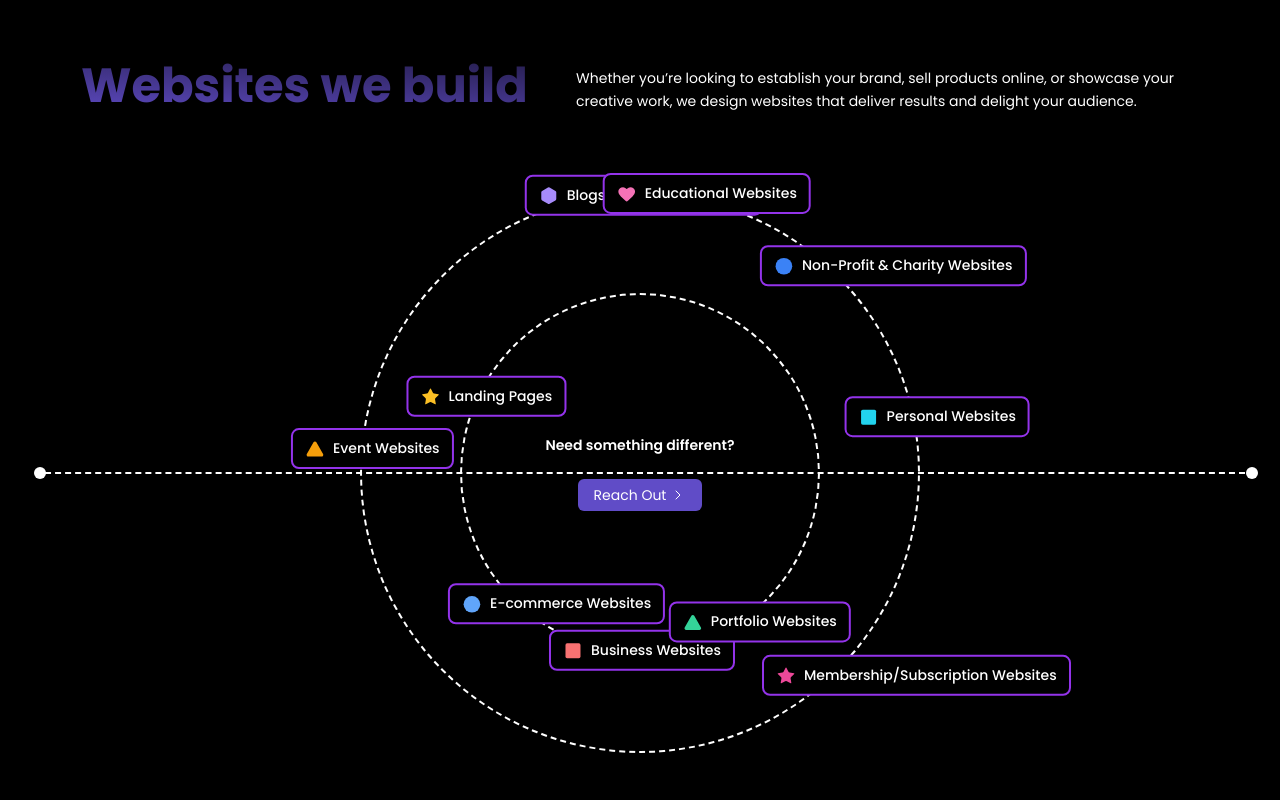
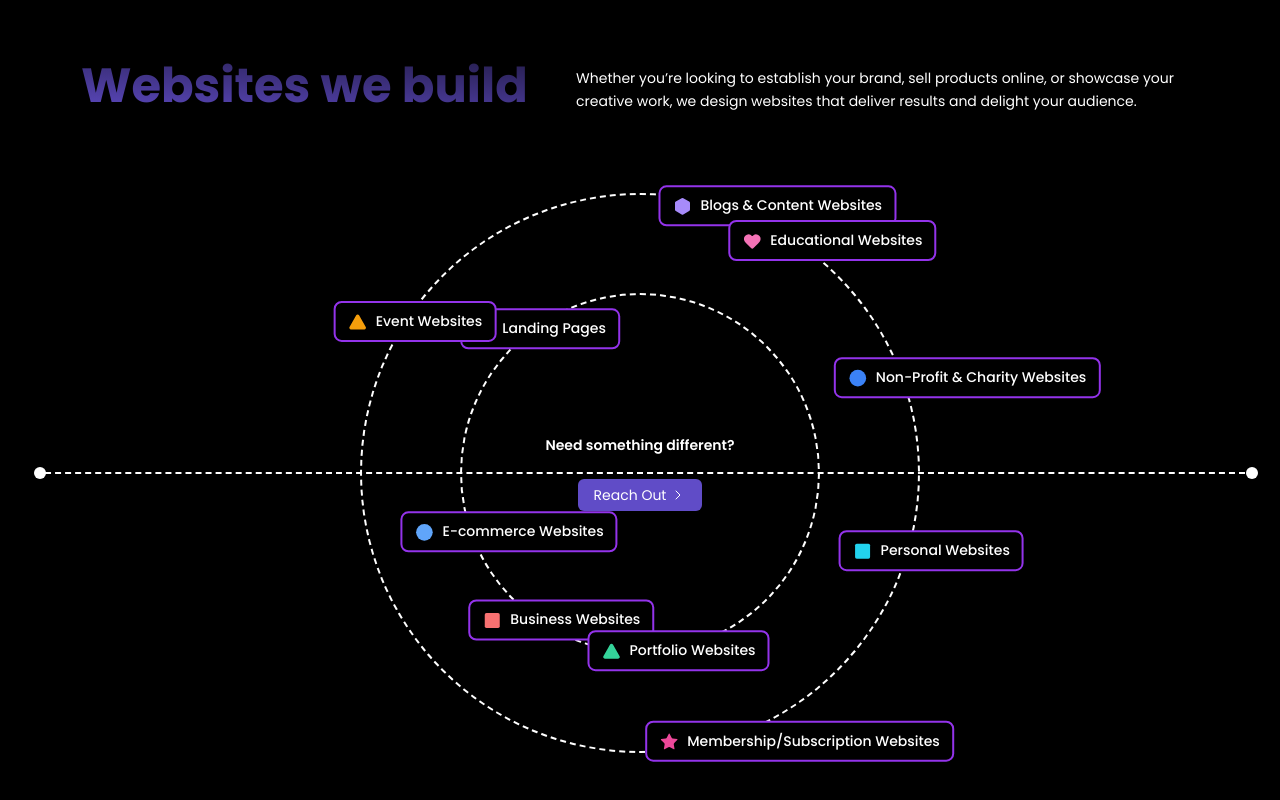
Before and after one commit to khaleedcodes/nimor, a React (Vite) app in the folder client/: page / in a window 1280 px wide. Shown: the part 2200-3000 px from the top of the page. Built offline with nearby package versions, Linux system fonts and the light colour scheme; a web font is replaced by a local one.

Commit message:
added new cts

```diff
--- a/client/src/pages/landing-page/WebsiteOrbit.tsx
+++ b/client/src/pages/landing-page/WebsiteOrbit.tsx
@@ -1,10 +1,11 @@
-import { useEffect, useState } from "react";
+import { useEffect, useState, useRef } from "react";
 import {
   motion,
   useMotionValue,
   useTransform,
   animate,
   useSpring,
+  MotionValue,
 } from "framer-motion";
 import {
   Circle,
@@ -16,8 +17,6 @@ import {
   ArrowRight,
   ChevronRight,
 } from "lucide-react";
-import ActiveDot from "@/components/ActiveDot";
-import { Link } from "react-router-dom";
 import Button from "@/components/Button";
 
 interface WebsiteType {
@@ -117,6 +116,131 @@ const baseRingRadii: Record<1 | 2, number> = {
   2: 280,
 };
 
+const OrbitItem = ({
+  item,
+  radius,
+  baseRotation,
+  hoverProgress,
+  scaleFactor,
+  isHoveringItem,
+  setIsHoveringItem,
+}: {
+  item: WebsiteType;
+  radius: number;
+  baseRotation: MotionValue<number>;
+  hoverProgress: MotionValue<number>;
+  scaleFactor: number;
+  isHoveringItem: string | null;
+  setIsHoveringItem: (name: string | null) => void;
+}) => {
+  const combinedAngle = useTransform(
+    [baseRotation, hoverProgress],
+    (values: number[]) => {
+      const rot = values[0] as number;
+      const hover = values[1] as number;
+      const continuousAngle = rot + item.angle;
+      const fixedAngle = item.angle;
+      return continuousAngle * (1 - hover) + fixedAngle * hover;
+    }
+  );
+
+  const springAngle = useSpring(combinedAngle, {
+    stiffness: 150,
+    damping: 30,
+  });
+
+  const x = useTransform(
+    springAngle,
+    (a: number) => Math.cos((a * Math.PI) / 180) * radius
+  );
+  const y = useTransform(
+    springAngle,
+    (a: number) => Math.sin((a * Math.PI) / 180) * radius
+  );
+
+  const Icon = item.Icon;
+
+  return (
+    <motion.div
+      className="absolute group"
+      style={{
+        left: "50%",
+        top: "50%",
+        x,
+        y,
+        translateX: scaleFactor < 0.7 ? "-50px" : "-70px",
+        translateY: scaleFactor < 0.7 ? "-16px" : "-22px",
+        zIndex: isHoveringItem === item.name ? 100 : 10,
+      }}
+      initial={{ opacity: 0, scale: 0.8 }}
+      animate={{ opacity: 1, scale: 1 }}
+      transition={{ duration: 0.3, ease: "easeOut" }}
+      whileHover={{ scale: 1.05 }}
+      onHoverStart={() => setIsHoveringItem(item.name)}
+      onHoverEnd={() => setIsHoveringItem(null)}
+    >
+      <div
+        className="absolute bottom-full mb-2 left-1/2 -translate-x-1/2 bg-black text-white rounded-md opacity-0 scale-95 transition-all duration-300 ease-out group-hover:opacity-100 group-hover:scale-100 shadow-lg z-50 border"
+        style={{
+          padding: scaleFactor < 0.7 ? "6px 10px" : "8px 12px",
+          minWidth: scaleFactor < 0.7 ? 140 : 200,
+          fontSize: scaleFactor < 0.7 ? "0.65rem" : "0.75rem",
+        }}
+      >
+        {item.description}
+      </div>
+
+      <div
+        className="relative flex items-center gap-2 bg-black border-2 border-purple-600 rounded-lg cursor-pointer shadow-sm transition-all duration-300 ease-out group-hover:shadow-lg"
+        style={{
+          padding: scaleFactor < 0.7 ? "6px 8px" : "8px 12px",
+          minWidth: scaleFactor < 0.7 ? 110 : 140,
+        }}
+      >
+        <div
+          className="relative overflow-hidden"
+          style={{
+            width: scaleFactor < 0.7 ? 16 : 20,
+            height: scaleFactor < 0.7 ? 16 : 20,
+          }}
+        >
+          <div className="absolute inset-0 transition-all duration-300 ease-out group-hover:translate-x-[-100%] group-hover:opacity-0">
+            <Icon
+              size={scaleFactor < 0.7 ? 16 : 20}
+              stroke="none"
+              fill={item.color}
+            />
+          </div>
+          <div className="absolute inset-0 transition-all duration-300 ease-out translate-x-[100%] opacity-0 group-hover:translate-x-0 group-hover:opacity-100">
+            <ArrowRight
+              size={scaleFactor < 0.7 ? 16 : 20}
+              stroke="white"
+              fill="none"
+            />
+          </div>
+        </div>
+        <div
+          className="font-medium whitespace-nowrap"
+          style={{
+            userSelect: "none",
+            fontSize: scaleFactor < 0.7 ? "0.7rem" : "0.875rem",
+          }}
+        >
+          {item.name}
+        </div>
+      </div>
+
+      <div
+        className="absolute inset-0 rounded-lg opacity-0 transition-all duration-300 ease-out group-hover:opacity-100 pointer-events-none"
+        style={{
+          boxShadow: `0 0 20px ${item.color}`,
+          filter: "blur(2px)",
+        }}
+      />
+    </motion.div>
+  );
+};
+
 const WebsiteOrbit = () => {
   const baseRotation = useMotionValue(0);
   const hoverProgress = useMotionValue(0);
@@ -124,17 +248,34 @@ const WebsiteOrbit = () => {
   const [windowWidth, setWindowWidth] = useState<number | null>(null);
   const [isHoveringItem, setIsHoveringItem] = useState<string | null>(null);
 
+  // Use ref to track continuous rotation without modulo operations
+  const continuousRotation = useRef(0);
+  const animationRef = useRef<number | null>(null);
+
   useEffect(() => {
-    const controls = animate(baseRotation, 360, {
-      duration: 25,
-      repeat: Infinity,
-      ease: "linear",
-    });
-    return () => controls.stop();
-  }, [baseRotation]);
+    const startContinuousRotation = () => {
+      const animate = () => {
+        if (!isHovering) {
+          continuousRotation.current += 0.3; // Smooth rotation speed
+          baseRotation.set(continuousRotation.current);
+        }
+        animationRef.current = requestAnimationFrame(animate);
+      };
+      animationRef.current = requestAnimationFrame(animate);
+    };
+
+    startContinuousRotation();
+
+    return () => {
+      if (animationRef.current) {
+        cancelAnimationFrame(animationRef.current);
+      }
+    };
+  }, [baseRotation, isHovering]);
 
   useEffect(() => {
     animate(hoverProgress, isHovering ? 1 : 0, {
+      type: "spring",
       stiffness: 100,
       damping: 30,
       duration: 0.3,
@@ -221,114 +362,18 @@ const WebsiteOrbit = () => {
         ))}
 
         <div className="absolute inset-0 flex items-center justify-center z-40">
-          {websiteTypes.map((item) => {
-            const radius = ringRadii[item.ring];
-
-            const combinedAngle = useTransform(
-              [baseRotation, hoverProgress],
-              ([rot, hover]) => {
-                const currentRot = (rot + item.angle) % 360;
-                return currentRot * (1 - hover) + item.angle * hover;
-              }
-            );
-
-            const springAngle = useSpring(combinedAngle, {
-              stiffness: 150,
-              damping: 30,
-            });
-
-            const x = useTransform(
-              springAngle,
-              (a) => Math.cos((a * Math.PI) / 180) * radius
-            );
-            const y = useTransform(
-              springAngle,
-              (a) => Math.sin((a * Math.PI) / 180) * radius
-            );
-
-            const Icon = item.Icon;
-
-            return (
-              <motion.div
-                key={item.name}
-                className="absolute group"
-                style={{
-                  left: "50%",
-                  top: "50%",
-                  x,
-                  y,
-                  translateX: scaleFactor < 0.7 ? "-50px" : "-70px",
-                  translateY: scaleFactor < 0.7 ? "-16px" : "-22px",
-                  zIndex: isHoveringItem === item.name ? 100 : 10,
-                }}
-                initial={{ opacity: 0, scale: 0.8 }}
-                animate={{ opacity: 1, scale: 1 }}
-                transition={{ duration: 0.3, ease: "easeOut" }}
-                whileHover={{ scale: 1.05 }}
-                onHoverStart={() => setIsHoveringItem(item.name)}
-                onHoverEnd={() => setIsHoveringItem(null)}
-              >
-                <div
-                  className="absolute bottom-full mb-2 left-1/2 -translate-x-1/2 bg-black text-white rounded-md opacity-0 scale-95 transition-all duration-300 ease-out group-hover:opacity-100 group-hover:scale-100 shadow-lg z-50 border"
-                  style={{
-                    padding: scaleFactor < 0.7 ? "6px 10px" : "8px 12px",
-                    minWidth: scaleFactor < 0.7 ? 140 : 200,
-                    fontSize: scaleFactor < 0.7 ? "0.65rem" : "0.75rem",
-                  }}
-                >
-                  {item.description}
-                </div>
-
-                <div
-                  className="relative flex items-center gap-2 bg-black border-2 border-purple-600 rounded-lg cursor-pointer shadow-sm transition-all duration-300 ease-out group-hover:shadow-lg"
-                  style={{
-                    padding: scaleFactor < 0.7 ? "6px 8px" : "8px 12px",
-                    minWidth: scaleFactor < 0.7 ? 110 : 140,
-                  }}
-                >
-                  <div
-                    className="relative overflow-hidden"
-                    style={{
-                      width: scaleFactor < 0.7 ? 16 : 20,
-                      height: scaleFactor < 0.7 ? 16 : 20,
-                    }}
-                  >
-                    <div className="absolute inset-0 transition-all duration-300 ease-out group-hover:translate-x-[-100%] group-hover:opacity-0">
-                      <Icon
-                        size={scaleFactor < 0.7 ? 16 : 20}
-                        stroke="none"
-                        fill={item.color}
-                      />
-                    </div>
-                    <div className="absolute inset-0 transition-all duration-300 ease-out translate-x-[100%] opacity-0 group-hover:translate-x-0 group-hover:opacity-100">
-                      <ArrowRight
-                        size={scaleFactor < 0.7 ? 16 : 20}
-                        stroke="white"
-                        fill="none"
-                      />
-                    </div>
-                  </div>
-                  <div
-                    className="font-medium whitespace-nowrap"
-                    style={{
-                      userSelect: "none",
-                      fontSize: scaleFactor < 0.7 ? "0.7rem" : "0.875rem",
-                    }}
-                  >
-                    {item.name}
-                  </div>
-                </div>
-
-                <div
-                  className="absolute inset-0 rounded-lg opacity-0 transition-all duration-300 ease-out group-hover:opacity-100 pointer-events-none"
-                  style={{
-                    boxShadow: `0 0 20px ${item.color}`,
-                    filter: "blur(2px)",
-                  }}
-                />
-              </motion.div>
-            );
-          })}
+          {websiteTypes.map((item) => (
+            <OrbitItem
+              key={item.name}
+              item={item}
+              radius={ringRadii[item.ring]}
+              baseRotation={baseRotation}
+              hoverProgress={hoverProgress}
+              scaleFactor={scaleFactor}
+              isHoveringItem={isHoveringItem}
+              setIsHoveringItem={setIsHoveringItem}
+            />
+          ))}
         </div>
 
         <motion.div
--- a/client/src/pages/landing-page/WebsitesSection.tsx
+++ b/client/src/pages/landing-page/WebsitesSection.tsx
@@ -1,4 +1,3 @@
-import Button from "@/components/Button";
 import WebsiteOrbit from "./WebsiteOrbit";
 import { motion } from "framer-motion";
 import { headerVariants } from "../landing-page/services-section/variants";
```
